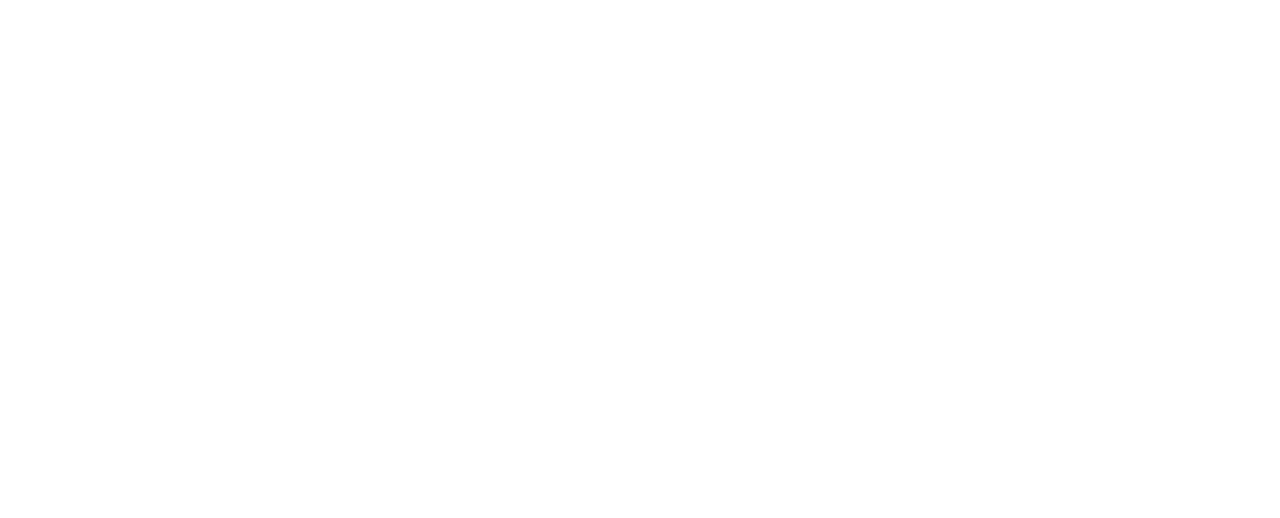
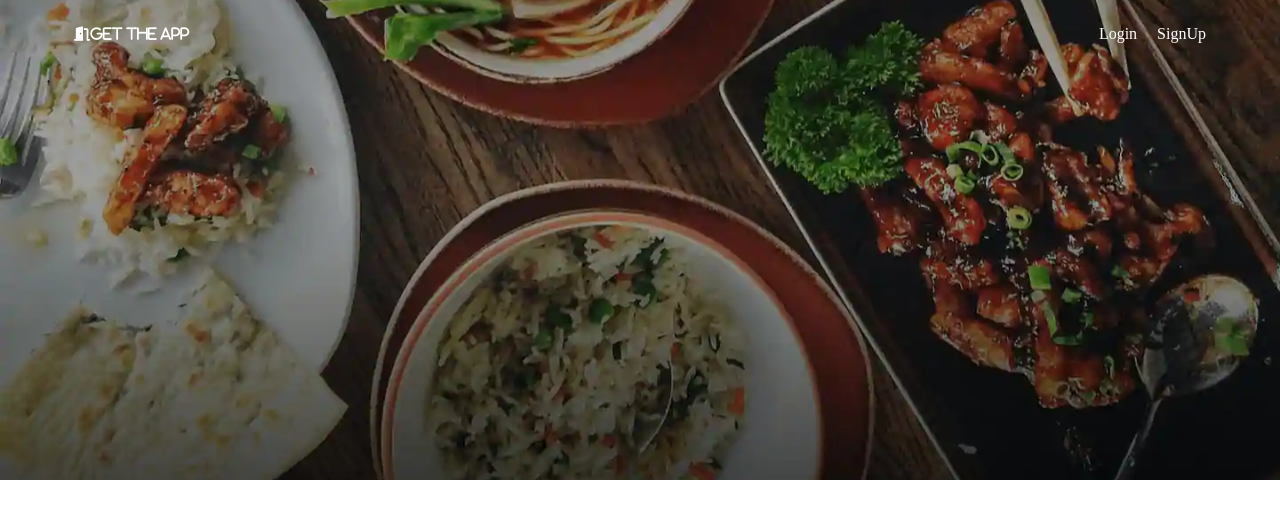
Before and after one commit to parthjotwani-22/ZomatoClone, a plain HTML site: page LandingPage/index.html in a window 1280 px wide. Drawn offline with Linux system fonts and the light colour scheme.

Commit message:
nav section complete

```diff
--- a/LandingPage/assets/styles/styles.css
+++ b/LandingPage/assets/styles/styles.css
@@ -8,3 +8,32 @@
 a{
     color: unset;
 }
+header{
+    background-image:url('../images/hero.png');
+    background-position: center;
+    background-size: cover;
+    height: 60vh;
+
+}
+/*Navbar styles*/
+nav{
+    display: flex;
+    justify-content: space-between;
+    padding: 25px 0px;
+    flex-direction: row;
+    width: 90%;
+    align-items: center;
+    margin: 0px auto;
+}
+nav .nav-item{
+    color: white;
+    margin: 0px 10px;
+}
+nav div.container{
+    display: flex;
+    flex-direction: row;
+}
+nav div.nav-item.app{
+    font-size: 0.9rem;
+    font-weight: 900;
+}
--- a/LandingPage/index.html
+++ b/LandingPage/index.html
@@ -12,7 +12,18 @@
 </head>
 
 <body>
+   <header>
+       <nav>
+           <div class="nav-item app">
+            <i class="fas fa-door-open">Get the app</i>
+           </div>
+           <div class="container">
+           <div class="nav-item">Login</div>
+           <div class="nav-item">SignUp</div>
+           </div>
 
+       </nav>
+   </header>
 </body>
 
 </html>
```
